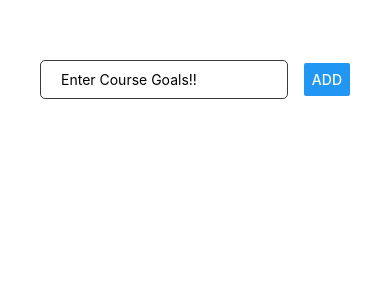
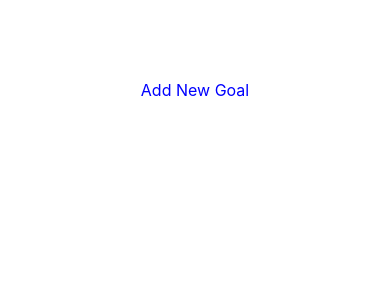
Before and after one commit to GenceErdagi/GoalsApp, a React Native app: screen / in a window 390 px wide. Shown: the top 300 px of the page. Built offline with nearby package versions, Linux system fonts and the light colour scheme.

Commit message:
Added custom button, GoalInput moved into modal component

```diff
--- a/App.jsx
+++ b/App.jsx
@@ -2,17 +2,41 @@ import React, { useState } from "react";
 import { FlatList, StyleSheet, View } from "react-native";
 import GoalItem from "./components/GoalItem";
 import GoalInput from "./components/GoalInput";
+import CButton from "./components/CButton";
 
 export default function App() {
+  const [modalState, setModalState] = useState(false);
   const [goals, setGoals] = useState([]);
+  const onDelete = (id) => {
+    setGoals(goals.filter((goal) => goal.id !== id));
+  };
+  const handleModal = () => {
+    setModalState((prev) => !prev);
+  };
   return (
     <View style={styles.screen}>
-      <GoalInput setGoals={setGoals} goals={goals} />
+      <CButton
+        style={styles.modalButton}
+        color={"blue"}
+        title={"Add New Goal"}
+        onPress={handleModal}
+      />
+      <GoalInput
+        setGoals={setGoals}
+        handleModal={handleModal}
+        open={modalState}
+        goals={goals}
+      />
       <FlatList
         data={goals}
         keyExtractor={(item) => item.id}
         renderItem={(itemData) => {
-          return <GoalItem item={itemData.item} />;
+          return (
+            <GoalItem
+              onDelete={() => onDelete(itemData.item.id)}
+              item={itemData.item}
+            />
+          );
         }}
       />
     </View>
@@ -21,4 +45,5 @@ export default function App() {
 
 const styles = StyleSheet.create({
   screen: { paddingTop: 60, paddingHorizontal: 40 },
+  modalButton: { margin: 40 },
 });
--- /dev/null
+++ b/components/CButton.jsx
@@ -0,0 +1,25 @@
+import React from "react";
+import { Pressable, StyleSheet, Text } from "react-native";
+
+const CButton = ({ title, onPress, color }) => {
+  const styles = StyleSheet.create({
+    button: {
+      backgroundColor: "transparent",
+      alignItems: "center",
+      justifyContent: "center",
+    },
+    text: {
+      padding: 20,
+      color: color,
+      fontSize: 16,
+      textAlign: "center",
+    },
+  });
+  return (
+    <Pressable onPress={onPress} style={styles.button}>
+      <Text style={styles.text}>{title}</Text>
+    </Pressable>
+  );
+};
+
+export default CButton;
--- a/components/GoalInput.jsx
+++ b/components/GoalInput.jsx
@@ -1,9 +1,18 @@
 import React, { useState } from "react";
-import { Button, Keyboard, StyleSheet, TextInput, View } from "react-native";
+import { Keyboard, Modal, StyleSheet, TextInput, View } from "react-native";
+import CButton from "./CButton";
 
-const GoalInput = ({ setGoals, goals }) => {
+const GoalInput = ({ setGoals, open, handleModal, goals }) => {
   const [text, setText] = useState("");
+  const handleAddGoal = () => {
+    setGoals([...goals, { id: Math.random().toString(), value: text }]);
+    setText("");
+    Keyboard.dismiss();
+    handleModal();
+  };
   return (
+    <Modal animationType={"fade"} visible={open}>
+      <View style={styles.modal}>
         <View style={styles.inputWrapper}>
           <TextInput
             placeholder={"Enter Course Goals!!"}
@@ -11,26 +20,35 @@ const GoalInput = ({ setGoals, goals }) => {
             onChangeText={(text) => setText(text)}
             value={text}
           />
-      <Button
-        title={"Add"}
-        onPress={() => {
-          setGoals([...goals, { id: Math.random().toString(), value: text }]);
-          setText("");
-          Keyboard.dismiss();
-        }}
-      />
         </View>
+        <View style={styles.buttonWrapper}>
+          <CButton color={"blue"} title={"Add"} onPress={handleAddGoal} />
+          <CButton color={"red"} title={"Close"} onPress={handleModal} />
+        </View>
+      </View>
+    </Modal>
   );
 };
 const styles = StyleSheet.create({
+  modal: {
+    flex: 1,
+    justifyContent: "center",
+    alignItems: "stretch",
+  },
+  buttonWrapper: {
+    paddingVertical: 30,
+    flexDirection: "row",
+    justifyContent: "space-evenly",
+    alignItems: "center",
+  },
   inputWrapper: {
     flexDirection: "row",
-    justifyContent: "space-between",
+    justifyContent: "center",
     alignItems: "center",
   },
   textInput: {
     borderColor: "#3b3b3b",
-    width: "80%",
+    width: "90%",
     borderWidth: 1,
     borderRadius: 5,
     paddingHorizontal: 20,
--- a/components/GoalItem.jsx
+++ b/components/GoalItem.jsx
@@ -1,11 +1,13 @@
 import React from "react";
-import { StyleSheet, Text, View } from "react-native";
+import { StyleSheet, Text, TouchableNativeFeedback, View } from "react-native";
 
-const GoalItem = ({ item }) => {
+const GoalItem = ({ item, onDelete }) => {
   return (
-    <View style={styles.listItem}>
-      <Text>{item.value}</Text>
-    </View>
+    <TouchableNativeFeedback onPress={onDelete}>
+      <View style={styles.listItem}>
+        <Text>{item.value}</Text>
+      </View>
+    </TouchableNativeFeedback>
   );
 };
 const styles = StyleSheet.create({
```
Lines whose indentation alone changed are shown as unchanged.
